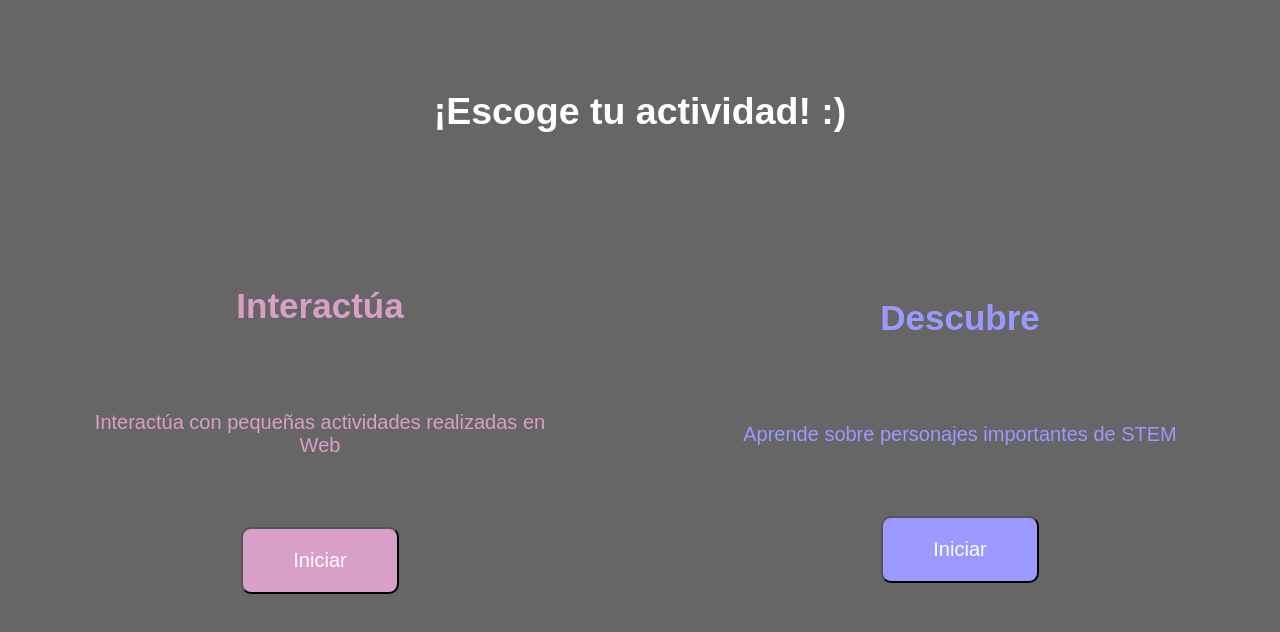
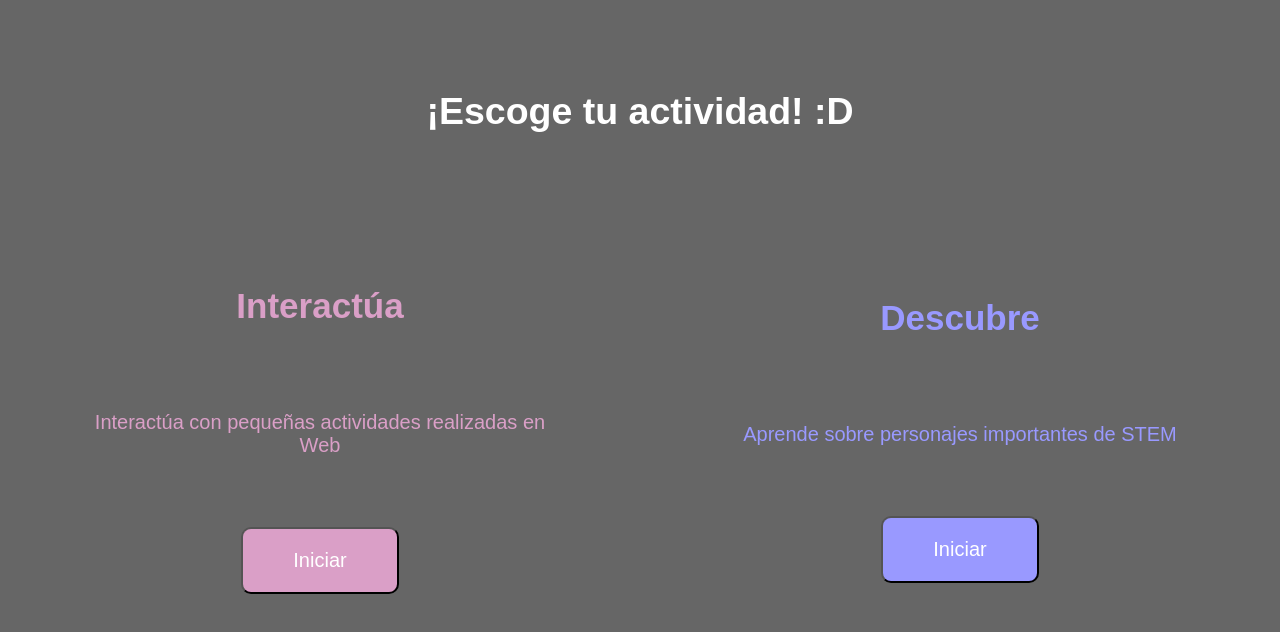
Before and after one commit to AngelVillalobosS/STEM_Web, a plain HTML site: page index.html in a window 1280 px wide. Drawn offline with Linux system fonts and the light colour scheme.

Commit message:
Prueba repositorio local

```diff
--- a/index.html
+++ b/index.html
@@ -15,7 +15,7 @@
 
 <div class="container">
     <div class="cont-header">
-        <h2>¡Escoge tu actividad! :)</h2>
+        <h2>¡Escoge tu actividad! :D</h2>
     </div>
     <div class="cont-main">
         <div class="left">
```
